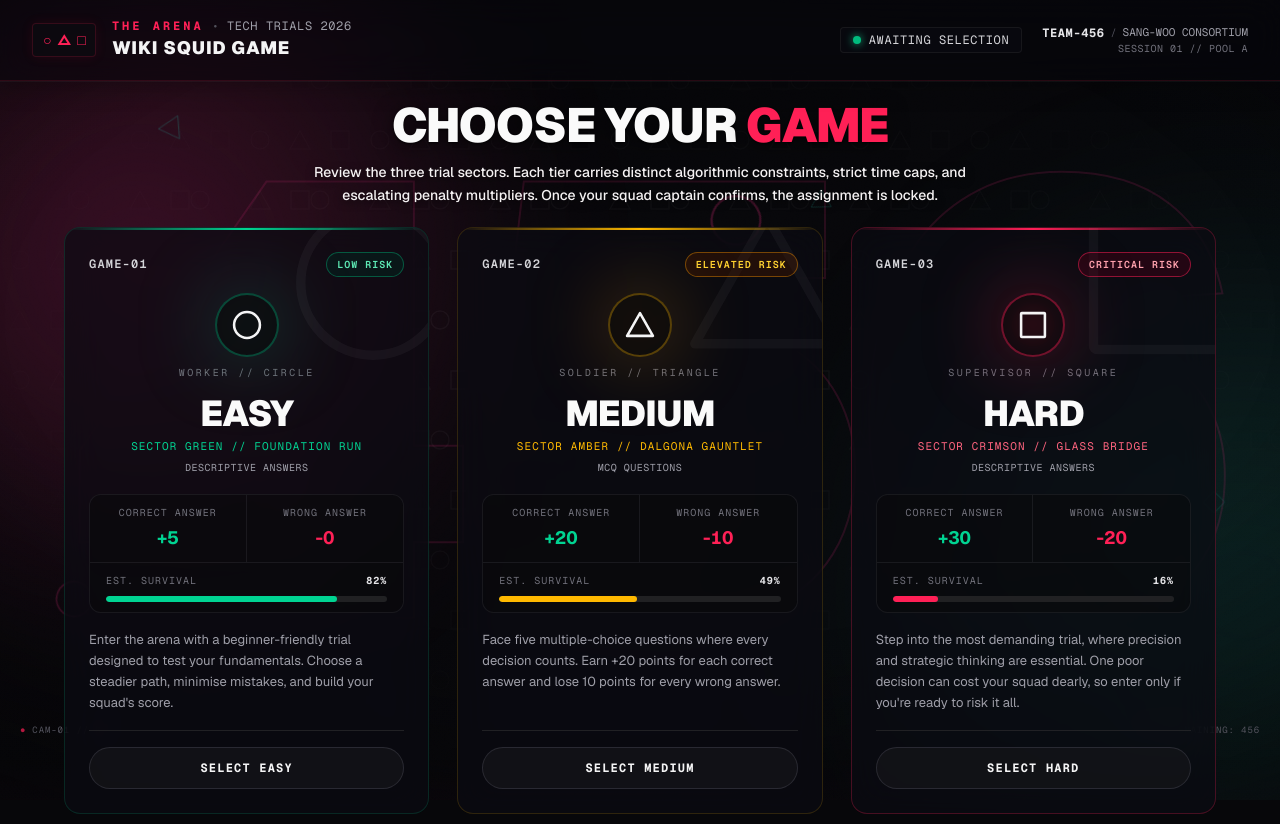
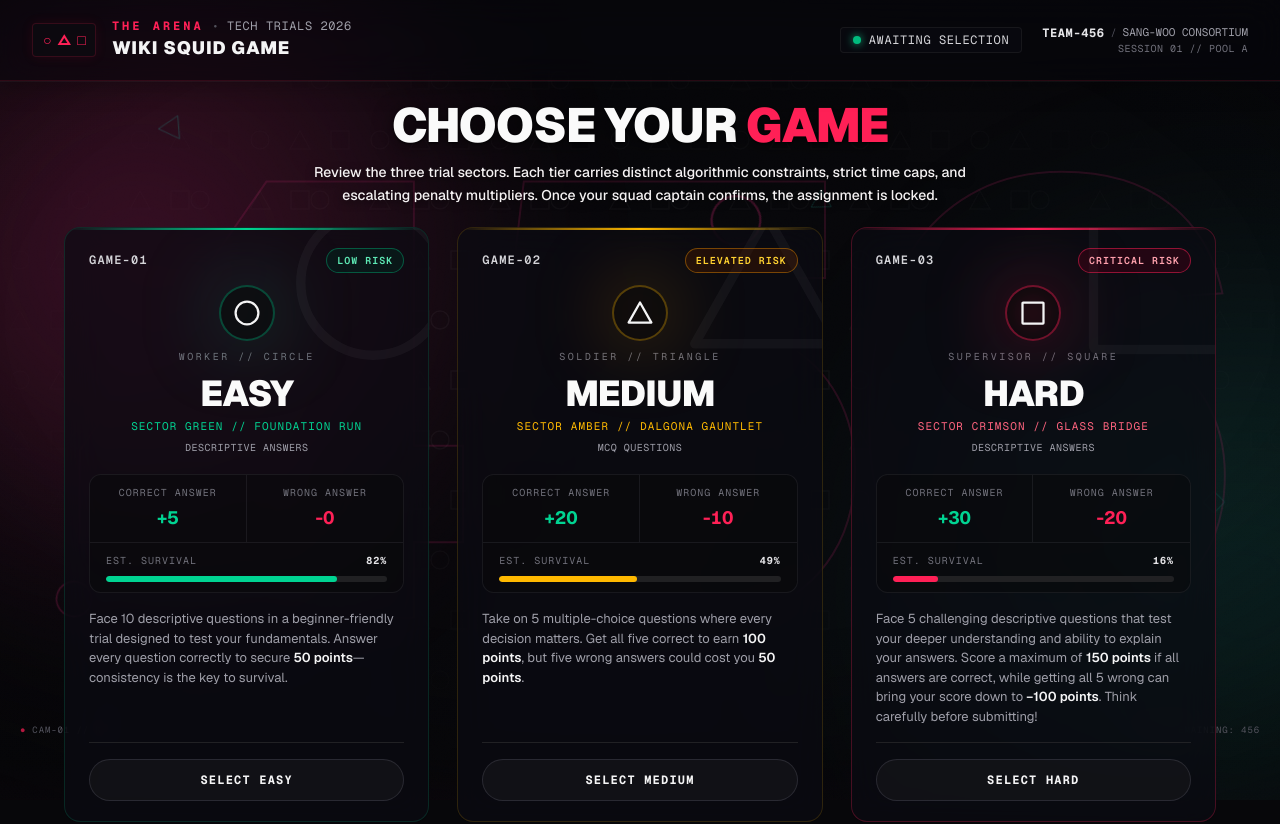
Before and after one commit to Shreeshavjain/squid-game-wiki, a Next.js app: page /dashboard in a window 1280 px wide. Shown: the top 824 px of the page. Built offline with nearby package versions, Linux system fonts and the light colour scheme.

Commit message:
updated instructions

```diff
--- a/app/components/DifficultyCard.tsx
+++ b/app/components/DifficultyCard.tsx
@@ -73,7 +73,7 @@ export function DifficultyCard({
     <article
       className={[
         'group relative flex flex-col h-full overflow-hidden rounded-2xl',
-        'border p-5 sm:p-6',
+        'border p-5 sm:px-6',
         'transition-[border-color,box-shadow,opacity,filter,transform] duration-300',
         stateClass,
       ].join(' ')}
@@ -112,22 +112,22 @@ export function DifficultyCard({
       </div>
 
       {/* ── Geometric insignia ── */}
-      <div className="relative py-4 flex flex-col items-center">
+      <div className="relative py-3 flex flex-col items-center">
         <div
-          className="absolute top-4 w-16 h-16 rounded-full blur-2xl pointer-events-none"
+          className="absolute top-3 w-14 h-14 rounded-full blur-2xl pointer-events-none"
           style={{ background: accents.glow }}
           aria-hidden="true"
         />
         <div
           className={[
-            'relative w-16 h-16 rounded-full border-2 bg-zinc-950/60 flex items-center justify-center',
+            'relative w-14 h-14 rounded-full border-2 bg-zinc-950/60 flex items-center justify-center',
             'transition-[border-color,transform] duration-300 group-hover:scale-105',
             accents.iconRing,
           ].join(' ')}
         >
           <GeometricIcon
             symbol={tier.symbol}
-            size={34}
+            size={30}
             strokeWidth={3}
             className={`text-zinc-100 transition-colors duration-300 ${accents.iconHover}`}
             glow={tier.id === 'hard'}
@@ -199,8 +199,15 @@ export function DifficultyCard({
       </div>
 
       {/* ── Overview text ── */}
-      <p className="relative mt-4 text-[13px] text-zinc-400 leading-relaxed">
-        {tier.overview}
+      <p className="relative mt-4 text-[13px] text-zinc-400 leading-normal">
+        {/* *text* in the overview renders bold */}
+        {tier.overview.split(/\*(.+?)\*/).map((part, i) =>
+          i % 2 === 1 ? (
+            <strong key={i} className="font-semibold text-zinc-100">{part}</strong>
+          ) : (
+            part
+          )
+        )}
       </p>
 
       {/* ── Action button (pinned to bottom so buttons align across cards) ── */}
--- a/app/data/difficultyTiers.ts
+++ b/app/data/difficultyTiers.ts
@@ -21,7 +21,7 @@ export const DIFFICULTY_TIERS: readonly DifficultyTier[] = [
     bountyMultiplier: '1.0× BASE POOL',
     survivalRate: 'EST. SURVIVAL 82%',
     overview:
-      "Enter the arena with a beginner-friendly trial designed to test your fundamentals. Choose a steadier path, minimise mistakes, and build your squad's score.",
+      'Face 10 descriptive questions in a beginner-friendly trial designed to test your fundamentals. Answer every question correctly to secure *50 points*—consistency is the key to survival.',
     targetAudience: 'Recommended for freshmen squads and teams testing coordination.',
     rules: [
       {
@@ -60,7 +60,7 @@ export const DIFFICULTY_TIERS: readonly DifficultyTier[] = [
     bountyMultiplier: '1.75× BASE POOL',
     survivalRate: 'EST. SURVIVAL 49%',
     overview:
-      'Face five multiple-choice questions where every decision counts. Earn +20 points for each correct answer and lose 10 points for every wrong answer.',
+      'Take on 5 multiple-choice questions where every decision matters. Get all five correct to earn *100 points*, but five wrong answers could cost you *50 points*.',
     targetAudience: 'Optimal balance of risk and point payout for battle-tested teams.',
     rules: [
       {
@@ -99,7 +99,7 @@ export const DIFFICULTY_TIERS: readonly DifficultyTier[] = [
     bountyMultiplier: '3.0× MAXIMUM POOL',
     survivalRate: 'EST. SURVIVAL 16%',
     overview:
-      "Step into the most demanding trial, where precision and strategic thinking are essential. One poor decision can cost your squad dearly, so enter only if you're ready to risk it all.",
+      'Face 5 challenging descriptive questions that test your deeper understanding and ability to explain your answers. Score a maximum of *150 points* if all answers are correct, while getting all 5 wrong can bring your score down to *−100 points*. Think carefully before submitting!',
     targetAudience: 'Top-tier squads seeking championship lead with high appetite for risk.',
     rules: [
       {
```
Also changed, not shown: 1 other file (tests, documents, lock files or other folders).
